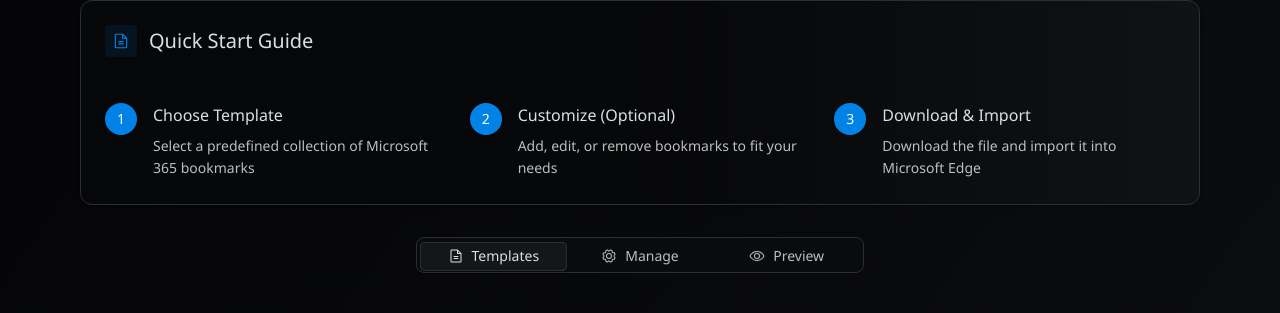
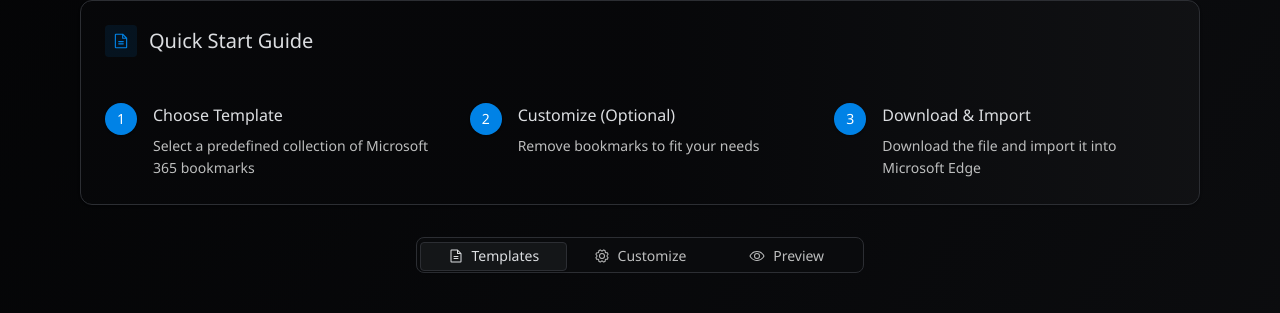
Before and after one commit to pkbullock/m365-bookmark-generator, a React (Vite) app: page / in a window 1280 px wide. Shown: the part 227-540 px from the top of the page. Built offline with nearby package versions, Linux system fonts and the light colour scheme; a web font is replaced by a local one.

Commit message:
Small wording tweaks

```diff
--- a/src/App.tsx
+++ b/src/App.tsx
@@ -95,7 +95,7 @@
                     <div className="flex-1">
                       <h2 className="font-medium text-base mb-2">Customize (Optional)</h2>
                       <p className="text-muted-foreground text-sm leading-relaxed">
-                        Add, edit, or remove bookmarks to fit your needs
+                        Remove bookmarks to fit your needs
                       </p>
                     </div>
                   </div>
@@ -122,7 +122,7 @@
                 </TabsTrigger>
                 <TabsTrigger value="manage" className="flex items-center gap-2 data-[state=active]:bg-card data-[state=active]:shadow-sm">
                   <GearIcon size={16} />
-                  Manage
+                  Customize
                 </TabsTrigger>
                 <TabsTrigger value="preview" className="flex items-center gap-2 data-[state=active]:bg-card data-[state=active]:shadow-sm">
                   <EyeIcon size={16} />
```
